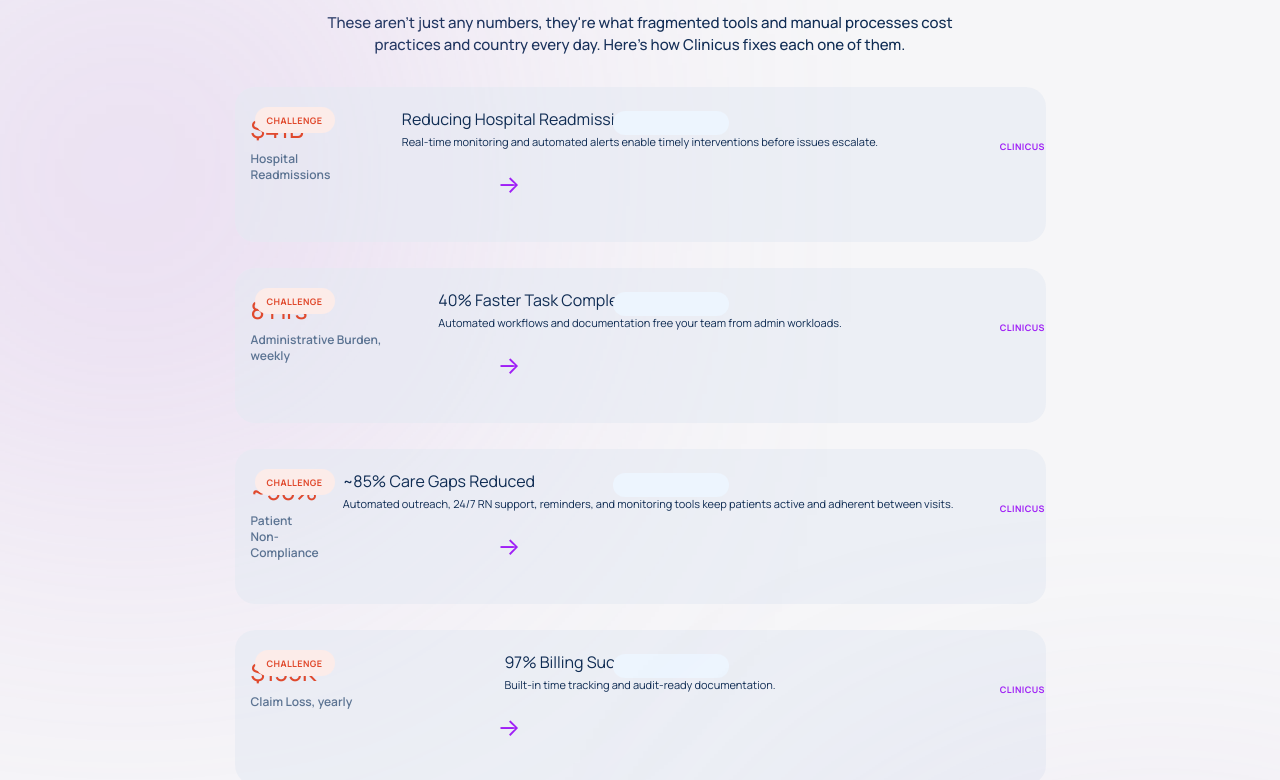
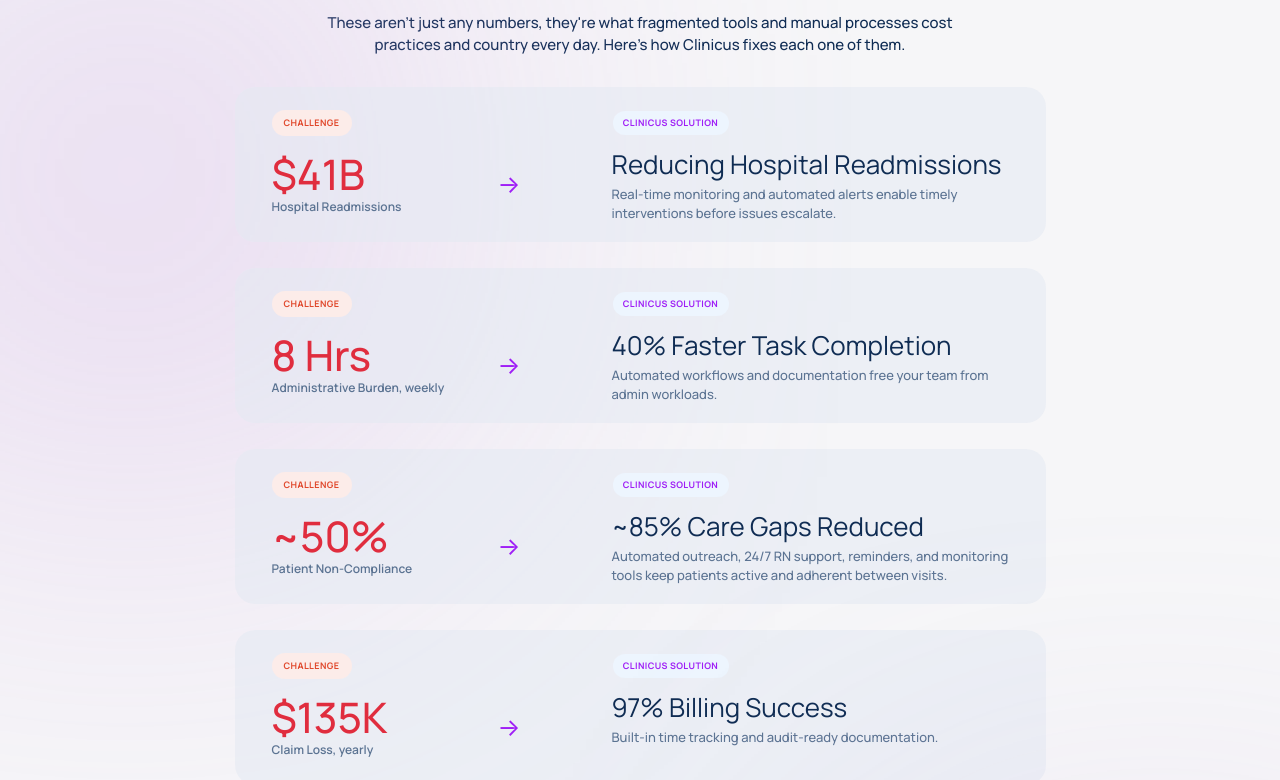
Before and after one commit to prameetaug-droid/Clicnicus-Test, a Next.js app: page / in a window 1280 px wide. Shown: the part 1500-2280 px from the top of the page. Built offline with nearby package versions, Linux system fonts and the light colour scheme.

Commit message:
PurposeBuilt: implement absolute-positioned Figma layer layout for card (sizes, positions, fonts, colors)

```diff
--- a/src/components/PurposeBuilt.tsx
+++ b/src/components/PurposeBuilt.tsx
@@ -54,36 +54,40 @@ export default function PurposeBuilt() {
                 key={item.stat}
                 className="relative rounded-[16px] border-0 bg-[rgba(228,234,242,0.56)] w-[811px] h-[155px] p-4 sm:rounded-[20px] sm:p-4 md:p-4 overflow-hidden" style={{ boxSizing: 'border-box' }}
               >
-                <div className="grid gap-6 md:grid-cols-[1fr_auto_1fr] md:items-start md:gap-4 lg:gap-6">
                 <div>
-                    <span className="challenge-badge">
+                  <div style={{ position: 'absolute', width: '80px', height: '26px', left: '37px', top: '23px', background: '#FCECE9', borderRadius: '13px' }} />
+
+                  <span style={{ position: 'absolute', width: '80px', height: '12px', left: '37px', top: '30px', fontFamily: 'Manrope, system-ui, -apple-system, "Segoe UI", Roboto, "Helvetica Neue", Arial, sans-serif', fontStyle: 'normal', fontWeight: 700, fontSize: '9px', lineHeight: '12px', textAlign: 'center', letterSpacing: '0.4px', color: '#E0492D' }}>
                     CHALLENGE
                   </span>
-                    <p className="mt-2 text-[20px] font-medium text-challenge sm:text-[22px] md:text-[24px]">
+
+                  <p style={{ position: 'absolute', width: '260px', height: '57px', left: '37px', top: '59px', fontFamily: 'Manrope, system-ui, -apple-system, "Segoe UI", Roboto, "Helvetica Neue", Arial, sans-serif', fontStyle: 'normal', fontWeight: 500, fontSize: '42px', lineHeight: '57px', margin: 0, color: '#E02D3E' }}>
                     {item.stat}
                   </p>
-                    <p className="mt-1 text-[12px] font-semibold leading-[16px] text-[#5B7392] sm:text-[12px]" style={{ fontFamily: 'Manrope, system-ui, -apple-system, "Segoe UI", Roboto, "Helvetica Neue", Arial, sans-serif' }}>
+
+                  <span style={{ position: 'absolute', width: '260px', height: '16px', left: '37px', top: '112px', fontFamily: 'Manrope, system-ui, -apple-system, "Segoe UI", Roboto, "Helvetica Neue", Arial, sans-serif', fontStyle: 'normal', fontWeight: 600, fontSize: '12px', lineHeight: '16px', color: '#5B7392' }}>
                     {item.challenge}
-                    </p>
+                  </span>
+
+                  <div style={{ position: 'absolute', width: '116px', height: '24px', left: '378px', top: '24px', background: '#EDF5FE', borderRadius: '12px', display: 'flex', alignItems: 'center', justifyContent: 'center' }}>
+                    <span style={{ fontFamily: 'Manrope, system-ui, -apple-system, "Segoe UI", Roboto, "Helvetica Neue", Arial, sans-serif', fontStyle: 'normal', fontWeight: 700, fontSize: '9px', lineHeight: '12px', textAlign: 'center', letterSpacing: '0.4px', color: '#9F1FF6' }}>
+                      CLINICUS SOLUTION
+                    </span>
                   </div>
 
-                  <div className="hidden md:flex absolute w-[25px] h-[33px] left-[262px] top-[80px] items-center justify-center text-[24px] leading-[33px] font-normal text-[#9F1FF6]" style={{ fontFamily: 'Manrope, system-ui, -apple-system, "Segoe UI", Roboto, "Helvetica Neue", Arial, sans-serif', fontWeight: 400 }}>
+                  <div style={{ position: 'absolute', width: '25px', height: '33px', left: '262px', top: '80px', display: 'flex', alignItems: 'center', justifyContent: 'center' }}>
+                    <span style={{ fontFamily: 'Manrope, system-ui, -apple-system, "Segoe UI", Roboto, "Helvetica Neue", Arial, sans-serif', fontStyle: 'normal', fontWeight: 400, fontSize: '24px', lineHeight: '33px', color: '#9F1FF6' }}>
                       →
+                    </span>
                   </div>
 
-                  <div>
-                    <span className="purpose-badge" style={{ position: 'absolute', width: '116px', height: '24px', left: '378px', top: '24px', background: '#EDF5FE', borderRadius: '12px', display: 'flex', alignItems: 'center', justifyContent: 'center' }}>
-                      <span style={{ position: 'absolute', width: '114px', height: '12px', left: '378px', top: '30px', fontFamily: 'Manrope, system-ui, -apple-system, "Segoe UI", Roboto, "Helvetica Neue", Arial, sans-serif', fontStyle: 'normal', fontWeight: 700, fontSize: '9px', lineHeight: '12px', textAlign: 'center', letterSpacing: '0.4px', color: '#9F1FF6' }}>
-                        CLINICUS SOLUTION
-                      </span>
-                    </span>
-                    <p className="mt-1 text-[14px] text-navy sm:text-[15px] md:text-[16px]">
+                  <p style={{ position: 'absolute', width: '391px', height: '36px', left: '377px', top: '59px', fontFamily: 'Manrope, system-ui, -apple-system, "Segoe UI", Roboto, "Helvetica Neue", Arial, sans-serif', fontStyle: 'normal', fontWeight: 400, fontSize: '26px', lineHeight: '36px', margin: 0, color: '#0F2C53' }}>
                     {item.solution}
                   </p>
-                    <p className="mt-1 text-[11px] leading-[14px] text-muted">
+
+                  <p style={{ position: 'absolute', width: '414px', height: '41px', left: '377px', top: '98px', fontFamily: 'Manrope, system-ui, -apple-system, "Segoe UI", Roboto, "Helvetica Neue", Arial, sans-serif', fontStyle: 'normal', fontWeight: 500, fontSize: '13px', lineHeight: '19px', margin: 0, color: '#5B7392' }}>
                     {item.description}
                   </p>
-                  </div>
                 </div>
               </article>
             ))}
```
Lines whose indentation alone changed are shown as unchanged.
